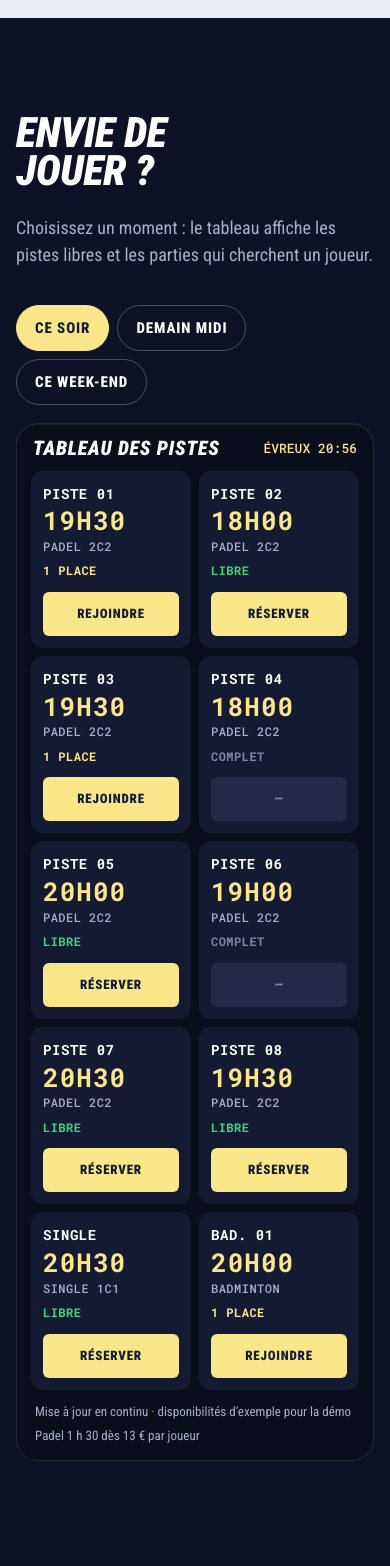
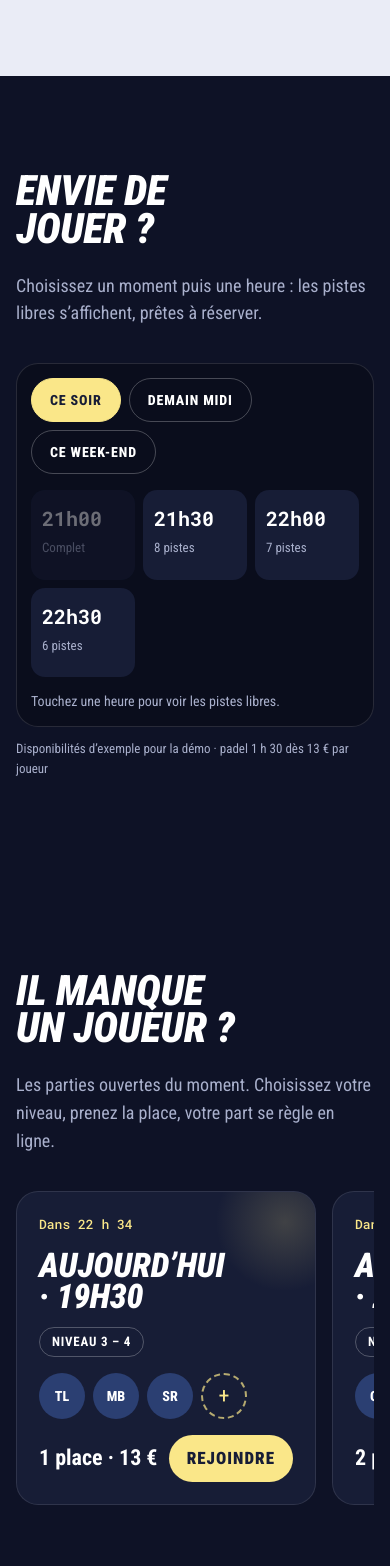
Before and after one commit to elbreizhad/PerTec, a PHP site: page /padel-sporting-club-demo/index.html in a window 390 px wide. Shown: the part 4240-5806 px from the top of the page. Run offline with PHP 8.4, Linux system fonts and the light colour scheme.

Commit message:
Démo Padel Sporting Club : pastilles horaires pour « Envie de jouer ? »
Remplace le tableau des pistes de l'accueil par la proposition A :
choix du moment, pastilles par heure avec le nombre de pistes libres
et une jauge, détail des pistes et bouton de réservation. 6 colonnes
sur ordinateur, 3 sur téléphone. Rétablit aussi le style des boutons
principaux de l'accueil.

Co-Authored-By: Claude Opus 5.5 <noreply@anthropic.com>
Claude-Session: https://claude.ai/code/session_01LnoWGxGmwUT6oGhuexkDD6

```diff
--- a/site-html/padel-sporting-club-demo/assets/css/style.css
+++ b/site-html/padel-sporting-club-demo/assets/css/style.css
@@ -785,3 +785,32 @@ th, td { border-bottom-color: var(--line); }
 @-webkit-keyframes partners-scroll { from { -webkit-transform: translateX(0); } to { -webkit-transform: translateX(-100%); } }
 @media (max-width: 700px) { .partners__track img { height: 48px; } }
 @media (prefers-reduced-motion: reduce) { .footer .partners__track { -webkit-animation: none; } }
+
+/* Accueil · « Envie de jouer ? » : pastilles horaires */
+.home .avail { container-type: inline-size; background: var(--deep); border: 1px solid var(--line); border-radius: 22px; padding: 22px; }
+.home .avail__chips { display: flex; flex-wrap: wrap; gap: 8px; margin-bottom: 16px; }
+.home .avail__chip { border: 1.5px solid rgba(255, 255, 255, .25); background: transparent; border-radius: 999px; padding: 10px 18px; min-height: 44px; font-weight: 800; text-transform: uppercase; letter-spacing: .06em; font-size: 14px; color: var(--white); }
+.home .avail__chip:hover { border-color: var(--yellow); }
+.home .avail__chip[aria-pressed="true"] { background: var(--yellow); border-color: var(--yellow); color: var(--navy); }
+.home .avail__pills { display: grid; grid-template-columns: repeat(6, minmax(0, 1fr)); gap: 10px; }
+@container (max-width: 760px) { .home .avail__pills { grid-template-columns: repeat(4, minmax(0, 1fr)); } }
+@container (max-width: 480px) { .home .avail__pills { grid-template-columns: repeat(3, minmax(0, 1fr)); gap: 8px; } }
+.home .avail__pill { background: var(--surface); border: 1.5px solid transparent; border-radius: 14px; padding: 12px 10px; text-align: left; display: flex; flex-direction: column; gap: 4px; min-height: 86px; color: var(--white); transition: border-color .15s, background .15s; }
+.home .avail__pill:hover { border-color: rgba(250, 231, 137, .5); }
+.home .avail__pill b { font-family: var(--mono); font-size: 20px; }
+.home .avail__pill span { font-size: 13px; color: var(--muted); }
+.home .avail__pill.is-last span { color: var(--yellow); }
+.home .avail__pill i { display: block; height: 4px; border-radius: 4px; background: var(--deep); overflow: hidden; margin-top: auto; }
+.home .avail__pill i::after { content: ""; display: block; height: 100%; width: var(--p); background: #3BD67F; }
+.home .avail__pill[aria-pressed="true"] { border-color: var(--yellow); background: #222B57; }
+.home .avail__pill[disabled] { opacity: .4; cursor: default; }
+.home .avail__detail { margin-top: 14px; background: var(--surface); border-radius: 16px; padding: 16px 18px; display: flex; flex-wrap: wrap; gap: 14px; align-items: center; justify-content: space-between; }
+.home .avail__detail strong { font-size: 18px; text-transform: uppercase; font-style: italic; }
+.home .avail__courts { display: flex; flex-wrap: wrap; gap: 6px; margin-top: 8px; }
+.home .avail__courts span { background: var(--deep); border-radius: 8px; padding: 6px 10px; font-family: var(--mono); font-size: 13px; }
+@container (max-width: 480px) { .home .avail__detail .pill-cta { width: 100%; justify-content: center; } }
+.home .avail__hint { margin: 14px 0 0; color: var(--muted); font-size: 14px; }
+.home .avail__note { margin: 12px 0 0; color: var(--muted); font-size: 13px; }
+@media (max-width: 640px) { .home .avail { padding: 14px; } }
+.home .pill-cta { background: var(--yellow); color: var(--navy); text-decoration: none; font-weight: 900; text-transform: uppercase; letter-spacing: .06em; padding: 12px 22px; border-radius: 999px; font-size: 14px; display: inline-flex; gap: 8px; align-items: center; min-height: 46px; }
+.home .pill-cta:hover { background: var(--gold); }
--- a/site-html/padel-sporting-club-demo/assets/js/home.js
+++ b/site-html/padel-sporting-club-demo/assets/js/home.js
@@ -3,61 +3,40 @@
   'use strict';
   var reduce = window.matchMedia('(prefers-reduced-motion: reduce)').matches;
 
-  /* ---------- Moment choisi ---------- */
-  var WHEN = {
-    soir: { label: 'ce soir', start: 18 * 60 },
-    midi: { label: 'demain midi', start: 12 * 60 },
-    we: { label: 'ce week-end', start: 10 * 60 }
-  };
-  var cur = 'soir';
-  document.querySelectorAll('[data-when]').forEach(function (b) {
-    b.addEventListener('click', function () {
-      cur = b.dataset.when;
-      document.querySelectorAll('[data-when]').forEach(function (x) { x.setAttribute('aria-pressed', x === b ? 'true' : 'false'); });
-      buildBoard(true);
-    });
+  /* ---------- Envie de jouer ? : pastilles horaires ---------- */
+  var MOMENTS = { soir: { label: 'Ce soir', start: 1020, end: 1350, day: 0 }, midi: { label: 'Demain midi', start: 660, end: 810, day: 1 }, we: { label: 'Ce week-end', start: 540, end: 870, day: 2 } };
+  var COURTS = 10;
+  function fmt(m) { return Math.floor(m / 60) + 'h' + (m % 60 ? '30' : '00'); }
+  function freeAt(day, t) {
+    var n = new Date(); if (day === 0 && t < n.getHours() * 60 + n.getMinutes()) return -1;
+    var h = (t / 30 * 11 + day * 23 + 7) % 13, base = t >= 1050 && t <= 1260 ? 2 : t <= 690 ? 7 : 5;
+    return Math.max(0, Math.min(COURTS, Math.round(base + (h - 6) / 2)));
+  }
+  var av = document.getElementById('avail'), ast = { m: 'soir', t: null };
+  function renderAvail() {
+    var M = MOMENTS[ast.m], h = '<div class="avail__chips" role="group" aria-label="Quand voulez-vous jouer ?">';
+    Object.keys(MOMENTS).forEach(function (k) { h += '<button type="button" class="avail__chip" data-am="' + k + '" aria-pressed="' + (k === ast.m) + '">' + MOMENTS[k].label + '</button>'; });
+    h += '</div><div class="avail__pills" role="group" aria-label="Heures de début">';
+    var any = false;
+    for (var t = M.start; t <= M.end; t += 30) {
+      var f = freeAt(M.day, t); if (f < 0) continue; any = true;
+      h += '<button type="button" class="avail__pill' + (f === 1 ? ' is-last' : '') + '" data-at="' + t + '" aria-pressed="' + (ast.t === t) + '"' + (f ? '' : ' disabled') + ' aria-label="' + fmt(t) + ', ' + (f ? f + ' piste' + (f > 1 ? 's' : '') + ' libre' + (f > 1 ? 's' : '') : 'complet') + '"><b>' + fmt(t) + '</b><span>' + (f === 0 ? 'Complet' : f === 1 ? 'Dernière piste' : f + ' pistes') + '</span><i style="--p:' + (f * 10) + '%"></i></button>';
+    }
+    h += '</div>';
+    if (!any) h += '<p class="avail__hint">Plus de créneau ce soir : essayez demain midi ou ce week-end.</p>';
+    else if (ast.t !== null) {
+      var n = freeAt(M.day, ast.t), cs = []; for (var i = 1; cs.length < n; i++) cs.push('Piste ' + i);
+      h += '<div class="avail__detail"><div><strong>' + M.label + ' · ' + fmt(ast.t) + '</strong><div class="avail__courts">' + cs.map(function (c) { return '<span>' + c + '</span>'; }).join('') + '</div></div><a class="pill-cta" href="reserver.html">Réserver ' + fmt(ast.t) + '</a></div>';
+    } else h += '<p class="avail__hint">Touchez une heure pour voir les pistes libres.</p>';
+    av.innerHTML = h;
+  }
+  av.addEventListener('click', function (e) {
+    var b = e.target.closest('button'); if (!b || b.disabled) return;
+    if (b.dataset.am) { ast.m = b.dataset.am; ast.t = null; }
+    else if (b.dataset.at) { ast.t = +b.dataset.at === ast.t ? null : +b.dataset.at; }
+    renderAvail();
   });
-
-  /* ---------- Tableau des pistes ---------- */
-  var COURTS = ['PISTE 01', 'PISTE 02', 'PISTE 03', 'PISTE 04', 'PISTE 05', 'PISTE 06', 'PISTE 07', 'PISTE 08', 'SINGLE', 'BAD. 01'];
-  var rowsEl = document.getElementById('rows');
-  var seed = 7;
-  function rnd() { seed = (seed * 9301 + 49297) % 233280; return seed / 233280; }
-  function hhmm(m) { var h = Math.floor(m / 60), mm = m % 60; return (h < 10 ? '0' : '') + h + 'H' + (mm < 10 ? '0' : '') + mm; }
-  var state = [];
-  function makeRow(i) {
-    var base = WHEN[cur].start, t = base + Math.floor(rnd() * 8) * 30, r = rnd();
-    var st = r < .45 ? 'free' : r < .7 ? 'open' : 'full';
-    var sport = i === 8 ? 'SINGLE 1C1' : i === 9 ? 'BADMINTON' : 'PADEL 2C2';
-    return { court: COURTS[i], time: hhmm(t), sport: sport, st: st };
-  }
-  function statusTxt(s) { return s === 'free' ? 'LIBRE' : s === 'open' ? '1 PLACE' : 'COMPLET'; }
-  function renderRows(changed) {
-    var h = '<div class="row row--head" role="row"><span role="columnheader">Piste</span><span role="columnheader">Début</span><span role="columnheader">Activité</span><span role="columnheader">Statut</span><span role="columnheader"><span class="sr-only">Action</span></span></div>';
-    state.forEach(function (r, i) {
-      var f = changed && changed.indexOf(i) >= 0 ? ' flip' : '';
-      h += '<div class="row" role="row"><span class="cell' + f + '" role="cell">' + r.court + '</span><span class="cell' + f + '" role="cell">' + r.time + '</span><span class="cell' + f + '" role="cell">' + r.sport + '</span><span class="cell st-' + r.st + f + '" role="cell">' + statusTxt(r.st) + '</span>' +
-        '<button class="go" type="button"' + (r.st === 'full' ? ' disabled' : '') + ' aria-label="' + (r.st === 'open' ? 'Rejoindre' : 'Réserver') + ' ' + r.court + ' à ' + r.time + '">' + (r.st === 'open' ? 'Rejoindre' : r.st === 'free' ? 'Réserver' : '—') + '</button></div>';
-    });
-    rowsEl.innerHTML = h;
-  }
-  function buildBoard(all) {
-    seed = cur === 'soir' ? 7 : cur === 'midi' ? 19 : 41;
-    state = COURTS.map(function (_, i) { return makeRow(i); });
-    renderRows(all ? state.map(function (_, i) { return i; }) : null);
-  }
-  buildBoard(false);
-  if (!reduce) setInterval(function () {
-    var i = Math.floor(Math.random() * state.length), s = state[i];
-    s.st = s.st === 'free' ? (Math.random() < .5 ? 'open' : 'full') : s.st === 'open' ? 'full' : 'free';
-    renderRows([i]);
-  }, 2600);
-  rowsEl.addEventListener('click', function (e) {
-    var b = e.target.closest('.go'); if (!b || b.disabled) return;
-    b.textContent = 'Choisi ✓'; b.style.background = '#3BD67F';
-  });
-  function tickClock() { var d = new Date(); document.getElementById('clock').textContent = 'ÉVREUX ' + (d.getHours() < 10 ? '0' : '') + d.getHours() + ':' + (d.getMinutes() < 10 ? '0' : '') + d.getMinutes(); }
-  tickClock(); setInterval(tickClock, 15000);
+  renderAvail();
 
   /* ---------- Bande défilante ---------- */
   var words = ['10 pistes couvertes', '1 piste single', '2 terrains de badminton', '180 m² de club-house', 'Ouvert 7j/7 dès 9h', 'Tournois P25 à P500', 'Café offert le jeudi'];
--- a/site-html/padel-sporting-club-demo/club-house.html
+++ b/site-html/padel-sporting-club-demo/club-house.html
@@ -16,7 +16,7 @@
 <link rel="preconnect" href="https://fonts.googleapis.com">
 <link rel="preconnect" href="https://fonts.gstatic.com" crossorigin>
 <link href="https://fonts.googleapis.com/css2?family=Roboto+Condensed:ital,wght@0,300;0,400;0,500;0,700;0,800;0,900;1,800;1,900&family=Roboto+Mono:wght@500;700&display=swap" rel="stylesheet">
-<link rel="stylesheet" href="assets/css/style.css?v=9dce3b80">
+<link rel="stylesheet" href="assets/css/style.css?v=dac8702f">
 </head>
 <body>
 <a class="skip" href="#contenu">Aller au contenu</a>
--- a/site-html/padel-sporting-club-demo/contact.html
+++ b/site-html/padel-sporting-club-demo/contact.html
@@ -16,7 +16,7 @@
 <link rel="preconnect" href="https://fonts.googleapis.com">
 <link rel="preconnect" href="https://fonts.gstatic.com" crossorigin>
 <link href="https://fonts.googleapis.com/css2?family=Roboto+Condensed:ital,wght@0,300;0,400;0,500;0,700;0,800;0,900;1,800;1,900&family=Roboto+Mono:wght@500;700&display=swap" rel="stylesheet">
-<link rel="stylesheet" href="assets/css/style.css?v=9dce3b80">
+<link rel="stylesheet" href="assets/css/style.css?v=dac8702f">
 </head>
 <body>
 <a class="skip" href="#contenu">Aller au contenu</a>
--- a/site-html/padel-sporting-club-demo/cours.html
+++ b/site-html/padel-sporting-club-demo/cours.html
@@ -16,7 +16,7 @@
 <link rel="preconnect" href="https://fonts.googleapis.com">
 <link rel="preconnect" href="https://fonts.gstatic.com" crossorigin>
 <link href="https://fonts.googleapis.com/css2?family=Roboto+Condensed:ital,wght@0,300;0,400;0,500;0,700;0,800;0,900;1,800;1,900&family=Roboto+Mono:wght@500;700&display=swap" rel="stylesheet">
-<link rel="stylesheet" href="assets/css/style.css?v=9dce3b80">
+<link rel="stylesheet" href="assets/css/style.css?v=dac8702f">
 </head>
 <body>
 <a class="skip" href="#contenu">Aller au contenu</a>
--- a/site-html/padel-sporting-club-demo/entreprises.html
+++ b/site-html/padel-sporting-club-demo/entreprises.html
@@ -16,7 +16,7 @@
 <link rel="preconnect" href="https://fonts.googleapis.com">
 <link rel="preconnect" href="https://fonts.gstatic.com" crossorigin>
 <link href="https://fonts.googleapis.com/css2?family=Roboto+Condensed:ital,wght@0,300;0,400;0,500;0,700;0,800;0,900;1,800;1,900&family=Roboto+Mono:wght@500;700&display=swap" rel="stylesheet">
-<link rel="stylesheet" href="assets/css/style.css?v=9dce3b80">
+<link rel="stylesheet" href="assets/css/style.css?v=dac8702f">
 </head>
 <body>
 <a class="skip" href="#contenu">Aller au contenu</a>
--- a/site-html/padel-sporting-club-demo/index.html
+++ b/site-html/padel-sporting-club-demo/index.html
@@ -16,7 +16,7 @@
 <link rel="preconnect" href="https://fonts.googleapis.com">
 <link rel="preconnect" href="https://fonts.gstatic.com" crossorigin>
 <link href="https://fonts.googleapis.com/css2?family=Roboto+Condensed:ital,wght@0,300;0,400;0,500;0,700;0,800;0,900;1,800;1,900&family=Roboto+Mono:wght@500;700&display=swap" rel="stylesheet">
-<link rel="stylesheet" href="assets/css/style.css?v=9dce3b80">
+<link rel="stylesheet" href="assets/css/style.css?v=dac8702f">
 <script type="application/ld+json">
 {
   "@context": "https://schema.org",
@@ -127,19 +127,9 @@
 
   <section class="sec" id="pistes">
     <div class="container">
-      <div class="sec-head"><h2>Envie de<br>jouer ?</h2><p>Choisissez un moment : le tableau affiche les pistes libres et les parties qui cherchent un joueur.</p></div>
-      <div class="when" role="group" aria-label="Quand voulez-vous jouer ?" style="margin:0 0 18px">
-        <button type="button" data-when="soir" aria-pressed="true">Ce soir</button>
-        <button type="button" data-when="midi" aria-pressed="false">Demain midi</button>
-        <button type="button" data-when="we" aria-pressed="false">Ce week-end</button>
-      </div>
-      <div class="board" style="margin-top:0">
-        <div class="board__head"><h2>Tableau des pistes</h2><span class="board__clock" id="clock">--:--</span></div>
-        <div class="board__scroll">
-          <div class="rows" id="rows" role="table" aria-label="Disponibilités des pistes"></div>
-        </div>
-        <div class="board__foot"><span>Mise à jour en continu · disponibilités d’exemple pour la démo</span><span>Padel 1 h 30 dès 13 € par joueur</span></div>
-      </div>
+      <div class="sec-head"><h2>Envie de<br>jouer ?</h2><p>Choisissez un moment puis une heure : les pistes libres s’affichent, prêtes à réserver.</p></div>
+      <div class="avail" id="avail" aria-live="polite"></div>
+      <p class="avail__note">Disponibilités d’exemple pour la démo · padel 1 h 30 dès 13 € par joueur</p>
     </div>
   </section>
 
@@ -258,6 +248,6 @@
   </div>
 </footer>
 <script src="assets/js/main.js?v=f453947e" defer></script>
-<script src="assets/js/home.js?v=8b58895e" defer></script>
+<script src="assets/js/home.js?v=0a8c8694" defer></script>
 </body>
 </html>
--- a/site-html/padel-sporting-club-demo/note.html
+++ b/site-html/padel-sporting-club-demo/note.html
@@ -16,7 +16,7 @@
 <link rel="preconnect" href="https://fonts.googleapis.com">
 <link rel="preconnect" href="https://fonts.gstatic.com" crossorigin>
 <link href="https://fonts.googleapis.com/css2?family=Roboto+Condensed:ital,wght@0,300;0,400;0,500;0,700;0,800;0,900;1,800;1,900&family=Roboto+Mono:wght@500;700&display=swap" rel="stylesheet">
-<link rel="stylesheet" href="assets/css/style.css?v=9dce3b80">
+<link rel="stylesheet" href="assets/css/style.css?v=dac8702f">
 </head>
 <body>
 <a class="skip" href="#contenu">Aller au contenu</a>
--- a/site-html/padel-sporting-club-demo/reserver.html
+++ b/site-html/padel-sporting-club-demo/reserver.html
@@ -16,7 +16,7 @@
 <link rel="preconnect" href="https://fonts.googleapis.com">
 <link rel="preconnect" href="https://fonts.gstatic.com" crossorigin>
 <link href="https://fonts.googleapis.com/css2?family=Roboto+Condensed:ital,wght@0,300;0,400;0,500;0,700;0,800;0,900;1,800;1,900&family=Roboto+Mono:wght@500;700&display=swap" rel="stylesheet">
-<link rel="stylesheet" href="assets/css/style.css?v=9dce3b80">
+<link rel="stylesheet" href="assets/css/style.css?v=dac8702f">
 </head>
 <body>
 <a class="skip" href="#contenu">Aller au contenu</a>
--- a/site-html/padel-sporting-club-demo/tarifs.html
+++ b/site-html/padel-sporting-club-demo/tarifs.html
@@ -16,7 +16,7 @@
 <link rel="preconnect" href="https://fonts.googleapis.com">
 <link rel="preconnect" href="https://fonts.gstatic.com" crossorigin>
 <link href="https://fonts.googleapis.com/css2?family=Roboto+Condensed:ital,wght@0,300;0,400;0,500;0,700;0,800;0,900;1,800;1,900&family=Roboto+Mono:wght@500;700&display=swap" rel="stylesheet">
-<link rel="stylesheet" href="assets/css/style.css?v=9dce3b80">
+<link rel="stylesheet" href="assets/css/style.css?v=dac8702f">
 </head>
 <body>
 <a class="skip" href="#contenu">Aller au contenu</a>
--- a/site-html/padel-sporting-club-demo/tournois.html
+++ b/site-html/padel-sporting-club-demo/tournois.html
@@ -16,7 +16,7 @@
 <link rel="preconnect" href="https://fonts.googleapis.com">
 <link rel="preconnect" href="https://fonts.gstatic.com" crossorigin>
 <link href="https://fonts.googleapis.com/css2?family=Roboto+Condensed:ital,wght@0,300;0,400;0,500;0,700;0,800;0,900;1,800;1,900&family=Roboto+Mono:wght@500;700&display=swap" rel="stylesheet">
-<link rel="stylesheet" href="assets/css/style.css?v=9dce3b80">
+<link rel="stylesheet" href="assets/css/style.css?v=dac8702f">
 </head>
 <body>
 <a class="skip" href="#contenu">Aller au contenu</a>
```
